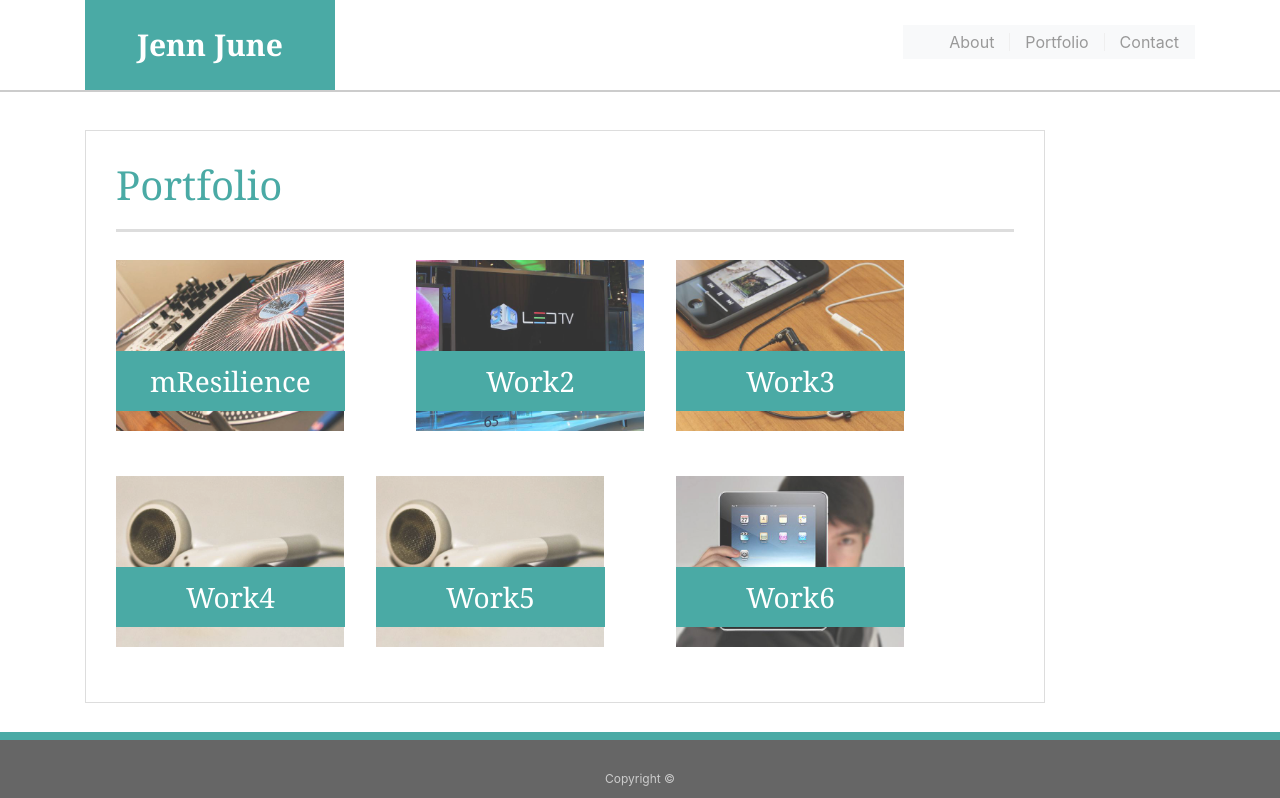
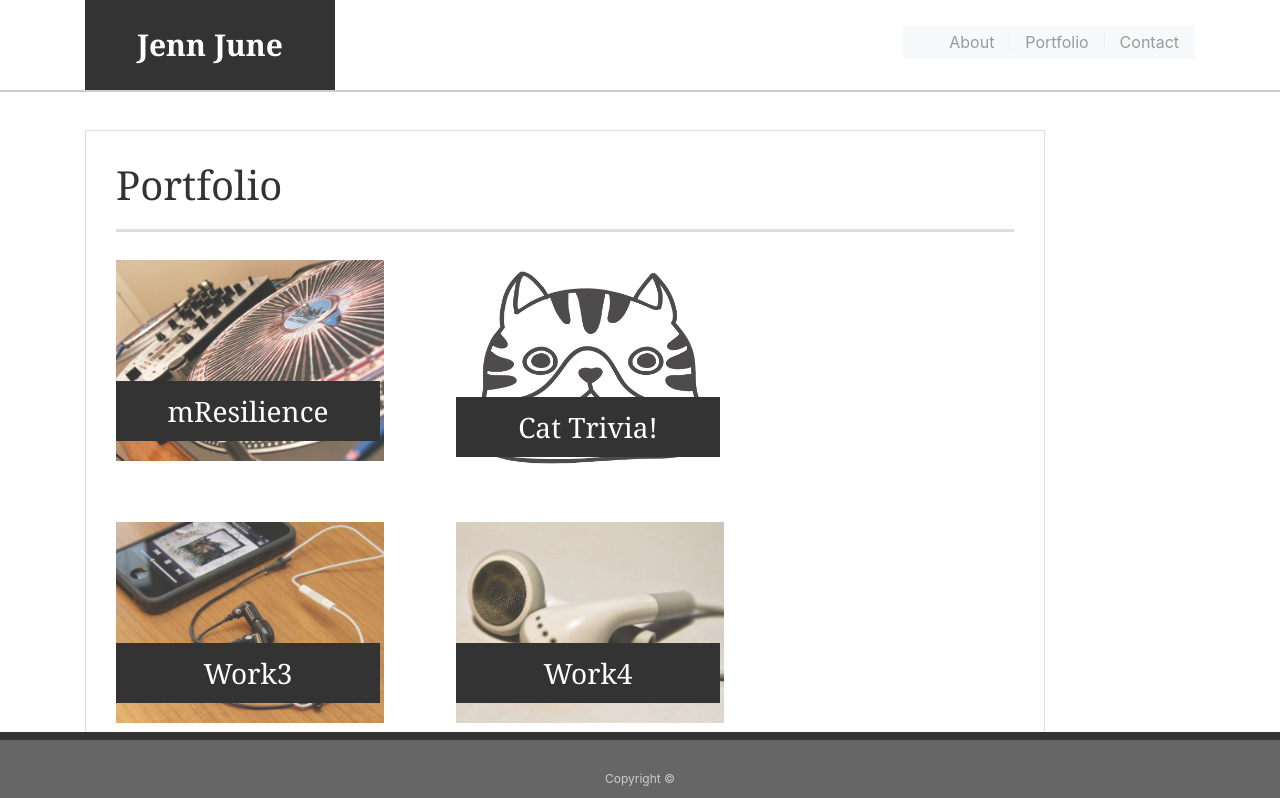
Before and after one commit to shenjune/Bootstrap-Portfolio, a plain HTML site: page portfolio.html in a window 1280 px wide. Shown: the top 798 px of the page. Drawn offline with nearby package versions, Linux system fonts and the light colour scheme.

Commit message:
updating Cat Trivia game

```diff
--- a/portfolio.html
+++ b/portfolio.html
@@ -33,8 +33,10 @@
         </div>
 
         <div class="work">
-          <img src="./images/tvscreen.jpg" alt="Work2">
-          <h3>Work2</h3>
+          <img src="./images/Cat2.jpg" alt="Work2">
+          <h3>Cat Trivia!</h3>
+          <a href="https://shenjune.github.io/TriviaGame/">
+          </a>
         </div>
 
         <div class="work">
--- a/style.css
+++ b/style.css
@@ -35,7 +35,7 @@ body {
   h3 {
     font-family: Georgia, Times, "Times New Roman", serif;
     font-weight: 700;
-    color: #4aaaa5;
+    color: #333333;
   }
 
   h1 {
@@ -74,7 +74,7 @@ body {
     color: #ffffff;
     text-align: center;
     text-decoration: none;
-    background: #4aaaa5;
+    background: #333333;
   }
 
   nav {
@@ -109,7 +109,7 @@ body {
     color: #cccccc;
     text-align: center;
     background: #666666;
-    border-top: 8px solid #4aaaa5;
+    border-top: 8px solid #333333;
     height: 50px;
 
   }
@@ -147,7 +147,7 @@ body {
   .work {
     position: relative;
     float: left;
-    width: 260px;
+    width: 300px;
     margin: 20px 0 25px;
     overflow: auto;
   }
@@ -172,7 +172,7 @@ body {
     line-height: 30px;
     color: #ffffff;
     text-align: center;
-    background: #4aaaa5;
+    background: #333333;
     border-bottom: 0;
   }
 
@@ -220,7 +220,7 @@ body {
     font-size: 18px;
     color: #ffffff;
     cursor: pointer;
-    background: #4aaaa5;
+    background: #333333;
     border: 0 none;
   }
 
```
Also changed, not shown: images/Cat2.jpg (added).
